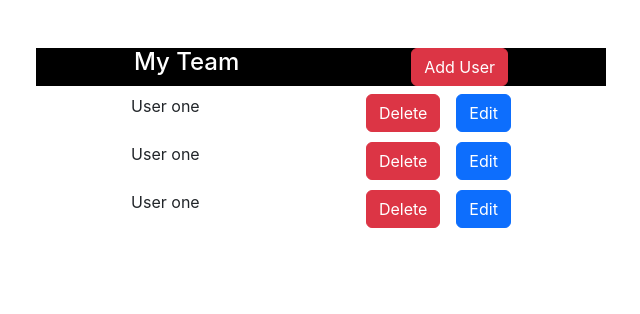
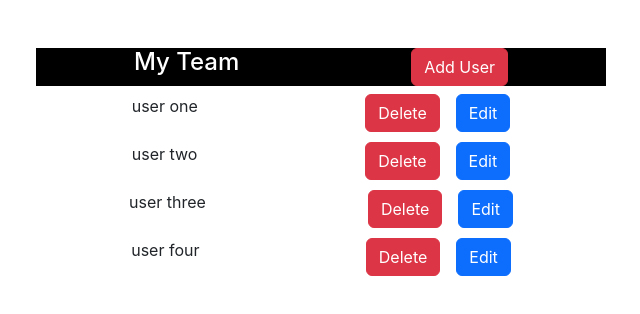
Before and after one commit to hamza8935/React-CRUD-Opearation, a React (Create React App) app in the folder crud-app/: page / in a window 1280 px wide. Shown: the top 314 px of the page, without its empty margins (319-959 px from the left). Built offline with nearby package versions, Linux system fonts and the light colour scheme.

Commit message:
context Api

```diff
--- a/crud-app/src/App.js
+++ b/crud-app/src/App.js
@@ -4,14 +4,17 @@ import AddUser from './components/AddUser';
 import Home from './components/Home';
 import UpdateUser from './components/UpdateUser';
 import { BrowserRouter as Router , Routes , Route } from "react-router-dom";
+import { GlobalProvider } from './context/GlobalState';
 
 function App() {
   return (
     <>
+    <GlobalProvider>
+
     <Router>
     <Routes>
 
-    <Route exact path='/' element={<Home/>}></Route>
+    <Route  path='/' element={<Home/>}></Route>
     <Route path='/add' element={<AddUser/>}></Route>
     <Route path='/edit/:id' element={<UpdateUser/>}></Route>
 
@@ -19,6 +22,13 @@ function App() {
     </Router>
 
 
+
+
+
+
+
+    </GlobalProvider>
+
     </>
   );
 }
--- a/crud-app/src/UserList.js
+++ b/crud-app/src/UserList.js
@@ -1,11 +1,42 @@
-import React from 'react'
+import React , {useContext} from 'react'
 import { Link } from 'react-router-dom'
 
+import {GlobalContext} from './context/GlobalState'
+
+
 export default function UserList() {
+    const {users} = useContext(GlobalContext) ;
+
     return (
         <div>
 
-            <div className='container'>
+{users.map((user)=>{
+return(
+<div className='container'>
+                <div className='row d-flex align-items-center mt-2 justify-content-around'>
+                    <div className='col-lg-6 col-md-6 col-sm-10 d-flex justify-content-around'>
+                        <p>{user.name}</p>
+
+
+                        <div>
+                            <button type="button" class="btn btn-danger me-3">Delete</button>
+                            <Link to ={`/edit/${user.id}`} className="btn btn-primary">Edit</Link>
+                        </div>
+                    </div>
+
+                </div>
+
+            </div>
+
+
+
+)
+
+
+
+
+})}
+            {/* <div className='container'>
                 <div className='row d-flex align-items-center mt-2 justify-content-around'>
                     <div className='col-lg-6 col-md-6 col-sm-10 d-flex justify-content-around'>
                         <p>User one</p>
@@ -20,46 +51,12 @@ export default function UserList() {
                 </div>
 
             </div>
+ */}
 
 
 
 
 
-
-
-
-            <div className='container'>
-                <div className='row d-flex align-items-center mt-2 justify-content-around'>
-                    <div className='col-lg-6 col-md-6 col-sm-10 d-flex justify-content-around'>
-                        <p>User one</p>
-
-
-                        <div>
-                            <button type="button" class="btn btn-danger me-3">Delete</button>
-                            <Link to='/edit/1' className="btn btn-primary">Edit</Link>
-                        </div>
-                    </div>
-
-                </div>
-
-            </div>
-
-
-            <div className='container'>
-                <div className='row d-flex align-items-center mt-2 justify-content-around'>
-                    <div className='col-lg-6 col-md-6 col-sm-10 d-flex justify-content-around'>
-                        <p>User one</p>
-
-
-                        <div>
-                            <button type="button" class="btn btn-danger me-3">Delete</button>
-                            <Link to='/edit/1' className="btn btn-primary">Edit</Link>
-                        </div>
-                    </div>
-
-                </div>
-
-            </div>
 
 
 
--- /dev/null
+++ b/crud-app/src/context/AppReducer.js
@@ -0,0 +1,8 @@
+export default(state , action) =>{
+    switch (action.type) {
+
+
+        default:
+        return state;
+    }
+}
--- /dev/null
+++ b/crud-app/src/context/GlobalState.js
@@ -0,0 +1,27 @@
+import React, { createContext, useReducer } from 'react'
+import AppReducer from './AppReducer'
+
+
+
+
+
+let initialState = {
+    users : [
+        {id : 1 , name : 'user one'} ,
+        {id : 2 , name : 'user two'} ,
+        {id : 3 , name : 'user three'} ,
+        {id : 4 , name : 'user four'}
+    ]
+}
+export const GlobalContext = createContext(initialState);
+export const GlobalProvider = ({children}) =>{
+
+    const [state, dispatch] = useReducer(AppReducer, initialState) ;
+
+    return(
+
+      < GlobalContext.Provider value = {{users : state.users}}>
+      {children}
+      </GlobalContext.Provider>
+    )
+}
```
